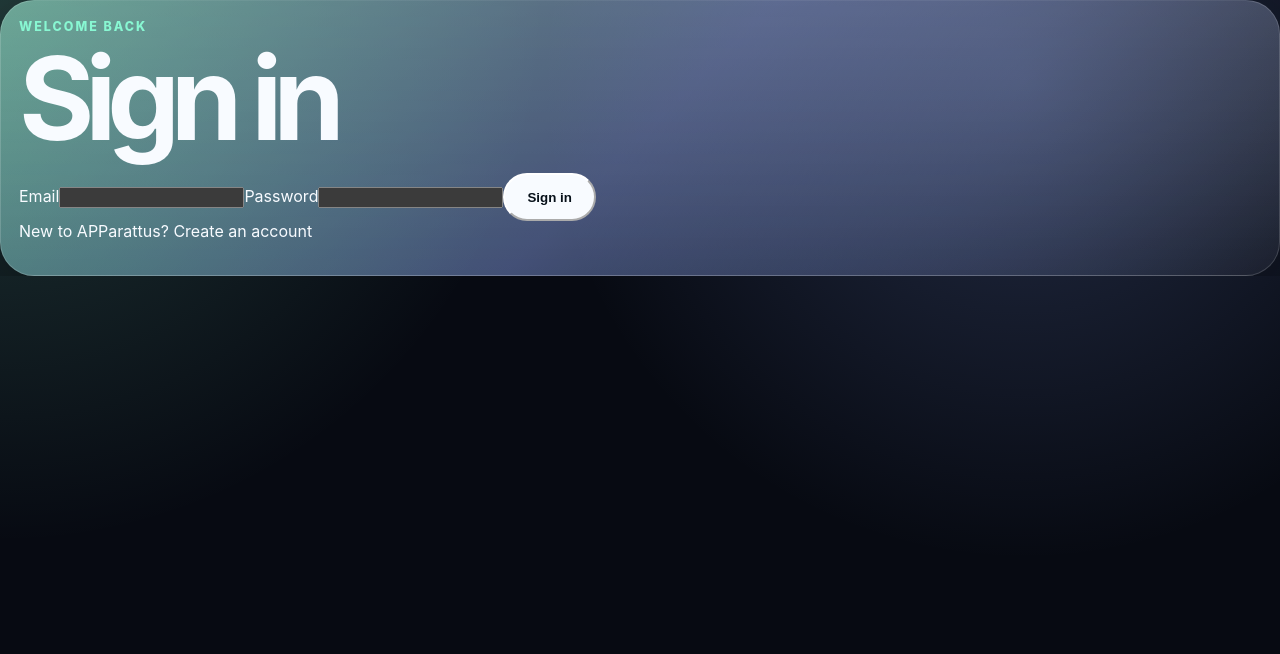
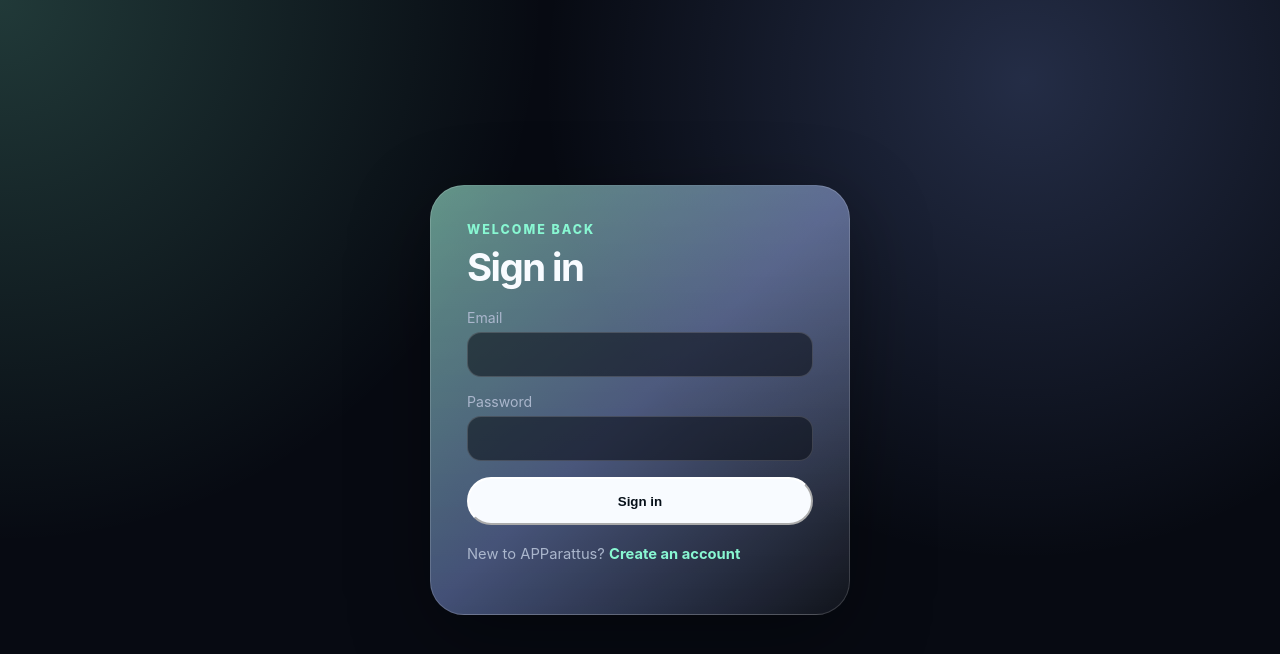
Before and after one commit to ceedot-rock/APParattus, a Next.js app: page /login in a window 1280 px wide. Shown: the top 654 px of the page. Built offline with nearby package versions, Linux system fonts and the light colour scheme.

Commit message:
Update app/globals.css for launch-planning MVP

```diff
--- a/app/globals.css
+++ b/app/globals.css
@@ -408,3 +408,325 @@ h3 {
     padding: 58px 0;
   }
 }
+
+/* ============================================================
+   App shell — dashboard, launch detail, auth pages
+   ============================================================ */
+
+.authShell {
+  display: grid;
+  place-items: center;
+  min-height: 100vh;
+  padding: 24px;
+}
+
+.authPanel {
+  width: min(420px, 100%);
+  padding: 36px;
+}
+
+.authTitle {
+  margin-bottom: 24px;
+  font-size: clamp(1.8rem, 4vw, 2.4rem);
+  letter-spacing: -0.04em;
+}
+
+.authForm {
+  display: grid;
+  gap: 16px;
+}
+
+.authSwitch {
+  margin-top: 20px;
+  color: var(--muted);
+  font-size: 0.92rem;
+}
+
+.authSwitch a {
+  color: var(--accent);
+  font-weight: 700;
+}
+
+.formField {
+  display: grid;
+  gap: 6px;
+  font-size: 0.88rem;
+  color: var(--muted);
+}
+
+.formError {
+  margin: 0;
+  color: #ff9b9b;
+  font-size: 0.88rem;
+}
+
+.input,
+.textarea,
+.select {
+  width: 100%;
+  border: 1px solid var(--line);
+  border-radius: 14px;
+  background: rgba(7, 10, 18, 0.55);
+  padding: 12px 14px;
+  color: var(--text);
+  font-family: inherit;
+  font-size: 0.95rem;
+}
+
+.input:focus,
+.textarea:focus,
+.select:focus {
+  outline: 2px solid var(--accent);
+  outline-offset: 1px;
+}
+
+.textarea {
+  resize: vertical;
+  min-height: 64px;
+}
+
+.select {
+  cursor: pointer;
+}
+
+.formActions {
+  display: flex;
+  gap: 10px;
+  margin-top: 4px;
+}
+
+.formPanel {
+  display: grid;
+  gap: 14px;
+  margin-bottom: 24px;
+  padding: 24px;
+}
+
+.appShell {
+  width: min(1120px, calc(100% - 32px));
+  margin: 0 auto;
+  padding: 24px 0 80px;
+}
+
+.appNav {
+  display: flex;
+  align-items: center;
+  justify-content: space-between;
+  padding: 8px 0 32px;
+}
+
+.navLogout {
+  border: 1px solid var(--line);
+  border-radius: 999px;
+  background: transparent;
+  color: var(--muted);
+  padding: 10px 18px;
+  font-family: inherit;
+  font-size: 0.88rem;
+  font-weight: 700;
+  cursor: pointer;
+  transition: color 150ms ease, border-color 150ms ease;
+}
+
+.navLogout:hover {
+  color: var(--text);
+  border-color: var(--accent);
+}
+
+.appHeader {
+  display: flex;
+  align-items: flex-start;
+  justify-content: space-between;
+  gap: 24px;
+  margin-bottom: 28px;
+  flex-wrap: wrap;
+}
+
+.appTitle {
+  font-size: clamp(2rem, 5vw, 3rem);
+  letter-spacing: -0.05em;
+}
+
+.emptyState {
+  padding: 48px;
+  text-align: center;
+  color: var(--muted);
+}
+
+.launchGrid {
+  display: grid;
+  grid-template-columns: repeat(auto-fill, minmax(280px, 1fr));
+  gap: 16px;
+}
+
+.launchCard {
+  display: grid;
+  gap: 14px;
+  padding: 24px;
+  cursor: pointer;
+  transition: transform 180ms ease;
+}
+
+.launchCard:hover {
+  transform: translateY(-3px);
+}
+
+.launchCardHead {
+  display: flex;
+  align-items: flex-start;
+  justify-content: space-between;
+  gap: 12px;
+}
+
+.launchSummary {
+  color: var(--muted);
+  font-size: 0.94rem;
+  line-height: 1.5;
+}
+
+.successCriteria {
+  margin-top: 12px;
+  color: var(--muted);
+  font-size: 0.92rem;
+  line-height: 1.6;
+}
+
+.successCriteria strong {
+  color: var(--text);
+}
+
+.launchMeta {
+  display: flex;
+  flex-wrap: wrap;
+  gap: 12px;
+  color: var(--muted);
+  font-size: 0.84rem;
+}
+
+.riskBadge {
+  color: #ffb37a;
+  font-weight: 700;
+}
+
+.statusPill,
+.severityPill {
+  display: inline-flex;
+  align-items: center;
+  border-radius: 999px;
+  padding: 4px 12px;
+  font-size: 0.76rem;
+  font-weight: 800;
+  letter-spacing: 0.02em;
+  white-space: nowrap;
+}
+
+.status-planning { background: rgba(138, 168, 255, 0.18); color: var(--accent-2); }
+.status-in_progress { background: rgba(136, 247, 210, 0.18); color: var(--accent); }
+.status-at_risk { background: rgba(255, 122, 122, 0.2); color: #ff9b9b; }
+.status-shipped { background: rgba(136, 247, 210, 0.3); color: var(--accent); }
+.status-archived { background: rgba(255, 255, 255, 0.1); color: var(--muted); }
+.status-not_started { background: rgba(255, 255, 255, 0.1); color: var(--muted); }
+.status-blocked { background: rgba(255, 122, 122, 0.2); color: #ff9b9b; }
+.status-done { background: rgba(136, 247, 210, 0.3); color: var(--accent); }
+.status-open { background: rgba(255, 122, 122, 0.2); color: #ff9b9b; }
+.status-mitigated { background: rgba(255, 197, 122, 0.2); color: #ffcf8a; }
+.status-closed { background: rgba(255, 255, 255, 0.1); color: var(--muted); }
+
+.statusSelect {
+  border-radius: 999px;
+  padding: 6px 14px;
+  font-weight: 800;
+  font-size: 0.8rem;
+}
+
+.severity-low { background: rgba(255, 255, 255, 0.1); color: var(--muted); }
+.severity-medium { background: rgba(255, 197, 122, 0.2); color: #ffcf8a; }
+.severity-high { background: rgba(255, 122, 122, 0.2); color: #ff9b9b; }
+
+.breadcrumb {
+  margin-bottom: 20px;
+  color: var(--muted);
+  font-size: 0.88rem;
+}
+
+.breadcrumb a {
+  color: var(--accent);
+}
+
+.launchDetailHead {
+  display: flex;
+  align-items: flex-start;
+  justify-content: space-between;
+  gap: 24px;
+  margin-bottom: 24px;
+  padding: 28px;
+  flex-wrap: wrap;
+}
+
+.sectionHead {
+  display: flex;
+  align-items: center;
+  justify-content: space-between;
+  gap: 16px;
+  margin-bottom: 16px;
+  flex-wrap: wrap;
+}
+
+.sectionHead h3 {
+  margin: 0;
+}
+
+.muted {
+  color: var(--muted);
+  font-weight: 400;
+}
+
+.dataTable {
+  width: 100%;
+  border-collapse: collapse;
+}
+
+.dataTable th {
+  padding: 8px 10px;
+  border-bottom: 1px solid var(--line);
+  color: var(--muted);
+  text-align: left;
+  font-size: 0.78rem;
+  text-transform: uppercase;
+  letter-spacing: 0.06em;
+}
+
+.dataTable td {
+  padding: 12px 10px;
+  border-bottom: 1px solid rgba(255, 255, 255, 0.06);
+  font-size: 0.92rem;
+}
+
+.inlineForm {
+  display: flex;
+  flex-wrap: wrap;
+  align-items: center;
+  gap: 10px;
+  margin-bottom: 20px;
+  padding: 16px;
+  border: 1px solid var(--line);
+  border-radius: 18px;
+  background: rgba(7, 10, 18, 0.4);
+}
+
+.inlineForm .input,
+.inlineForm .select {
+  width: auto;
+  flex: 1 1 160px;
+}
+
+@media (max-width: 640px) {
+  .launchDetailHead {
+    flex-direction: column;
+  }
+
+  .dataTable {
+    display: block;
+    overflow-x: auto;
+  }
+}
```
